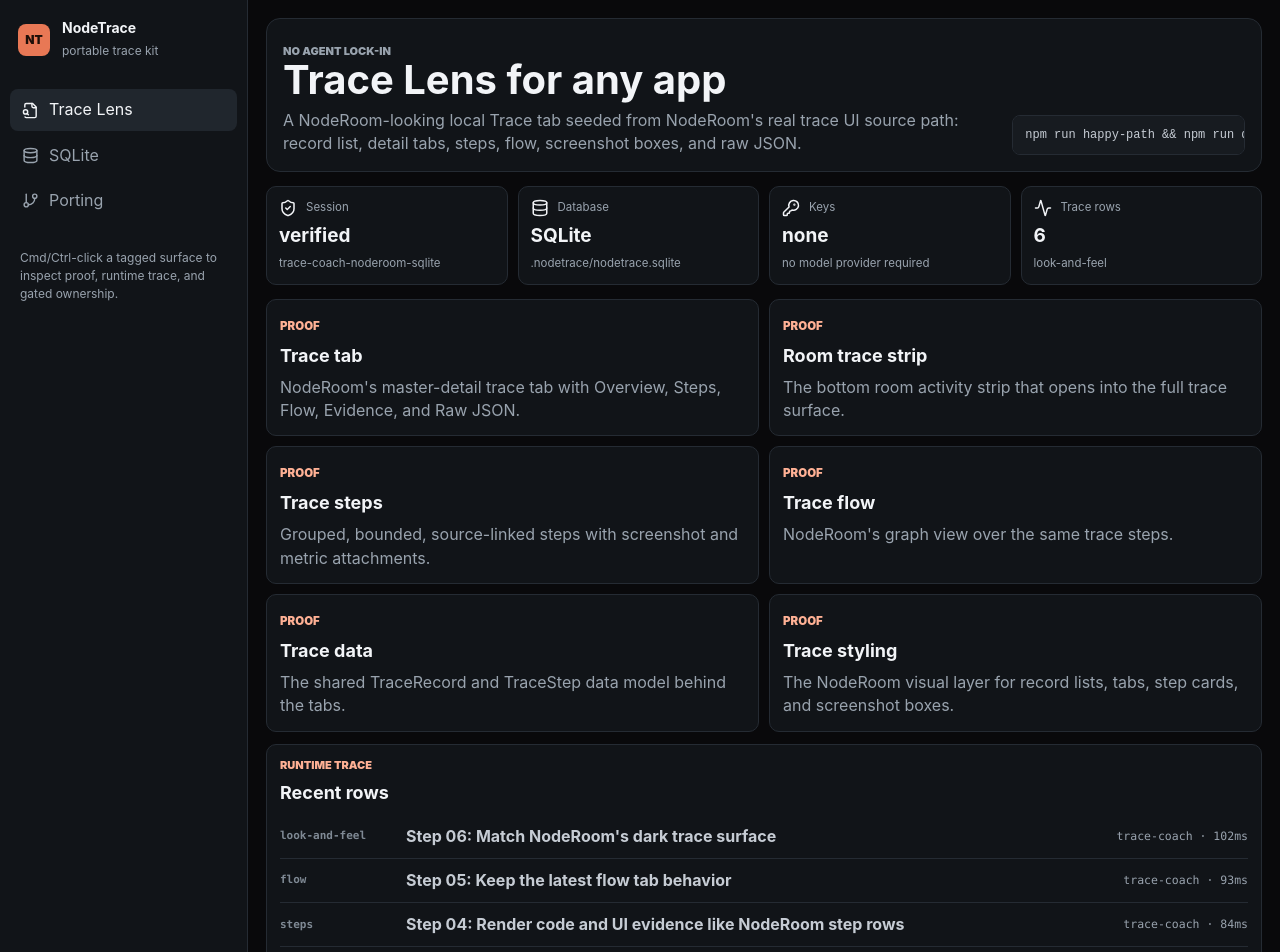
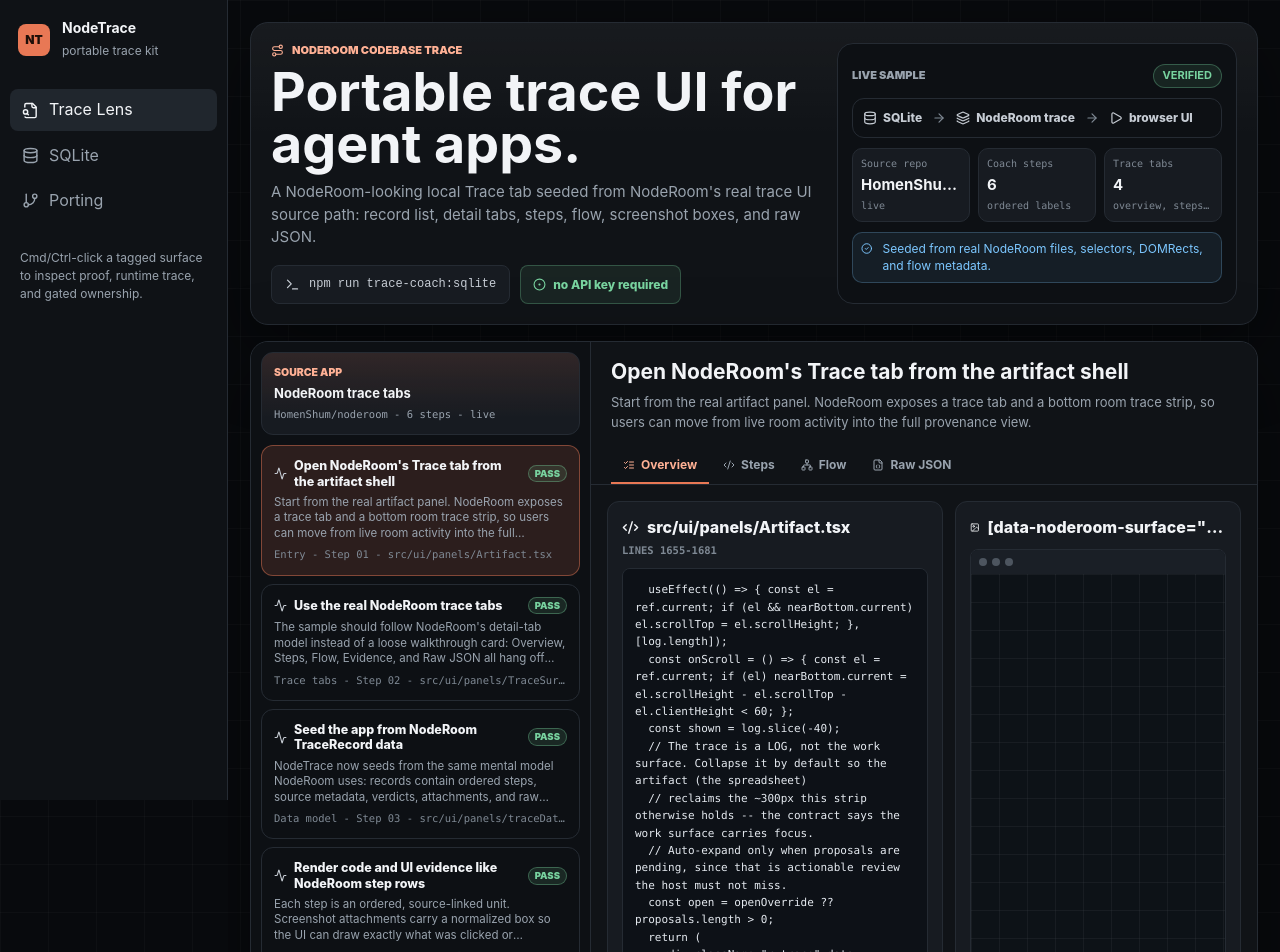
Before and after one commit to HomenShum/nodetrace, a React (Vite) app: page / in a window 1280 px wide. Shown: the top 952 px of the page. Built offline with nearby package versions, Linux system fonts and the light colour scheme.

Commit message:
Polish NodeTrace trace coach sample

```diff
--- a/index.html
+++ b/index.html
@@ -3,6 +3,7 @@
   <head>
     <meta charset="UTF-8" />
     <meta name="viewport" content="width=device-width, initial-scale=1.0" />
+    <link rel="icon" type="image/svg+xml" href="/favicon.svg" />
     <title>NodeTrace</title>
   </head>
   <body>
--- a/public/nodetrace-state.json
+++ b/public/nodetrace-state.json
@@ -1,5 +1,5 @@
 {
-  "generatedAt": "2026-06-17T08:12:06.723Z",
+  "generatedAt": "2026-06-17T08:39:56.797Z",
   "session": {
     "id": "trace-coach-noderoom-sqlite",
     "title": "Trace Coach: NodeRoom codebase trace",
@@ -129,8 +129,7 @@
       "actor": "trace-coach",
       "status": "ok",
       "summary": "Step 01: Open NodeRoom's Trace tab from the artifact shell",
-      "durationMs": 57,
-      "createdAt": "2026-06-17T08:12:07.699Z"
+      "durationMs": 57
     },
     {
       "id": "coach-step-02-detail-tabs-trace",
@@ -141,8 +140,7 @@
       "actor": "trace-coach",
       "status": "ok",
       "summary": "Step 02: Use the real NodeRoom trace tabs",
-      "durationMs": 66,
-      "createdAt": "2026-06-17T08:12:08.699Z"
+      "durationMs": 66
     },
     {
       "id": "coach-step-03-trace-data-trace",
@@ -153,8 +151,7 @@
       "actor": "trace-coach",
       "status": "ok",
       "summary": "Step 03: Seed the app from NodeRoom TraceRecord data",
-      "durationMs": 75,
-      "createdAt": "2026-06-17T08:12:09.699Z"
+      "durationMs": 75
     },
     {
       "id": "coach-step-04-step-row-trace",
@@ -165,8 +162,7 @@
       "actor": "trace-coach",
       "status": "ok",
       "summary": "Step 04: Render code and UI evidence like NodeRoom step rows",
-      "durationMs": 84,
-      "createdAt": "2026-06-17T08:12:10.699Z"
+      "durationMs": 84
     },
     {
       "id": "coach-step-05-flow-trace",
@@ -177,8 +173,7 @@
       "actor": "trace-coach",
       "status": "ok",
       "summary": "Step 05: Keep the latest flow tab behavior",
-      "durationMs": 93,
-      "createdAt": "2026-06-17T08:12:11.699Z"
+      "durationMs": 93
     },
     {
       "id": "coach-step-06-style-trace",
@@ -189,8 +184,7 @@
       "actor": "trace-coach",
       "status": "ok",
       "summary": "Step 06: Match NodeRoom's dark trace surface",
-      "durationMs": 102,
-      "createdAt": "2026-06-17T08:12:12.699Z"
+      "durationMs": 102
     }
   ],
   "codeOwnership": [],
--- a/scripts/agent-trace-scale-smoke.mjs
+++ b/scripts/agent-trace-scale-smoke.mjs
@@ -121,7 +121,7 @@
     builderCapable: false,
     surfaces: [surface],
     proofs: [{ ...proof, sessionId: undefined, createdAt: undefined }].map(({ sessionId: _s, createdAt: _c, ...item }) => item),
-    traces: traces.map(({ sessionId: _sessionId, createdAt, ...trace }) => ({ ...trace, createdAt })),
+    traces: traces.map(({ sessionId: _sessionId, createdAt: _createdAt, ...trace }) => trace),
     codeOwnership: [],
   };
   writeJson(statePath, clientState);
--- a/scripts/init-sqlite.mjs
+++ b/scripts/init-sqlite.mjs
@@ -216,7 +216,7 @@
   builderCapable,
   surfaces,
   proofs: proofs.map(({ createdAt: _createdAt, ...proof }) => proof),
-  traces: traces.map(({ createdAt: traceCreatedAt, ...trace }) => ({ ...trace, createdAt: traceCreatedAt })),
+  traces: traces.map(({ createdAt: _createdAt, ...trace }) => trace),
   codeOwnership: builderCapable
     ? codeOwnership.map(({ createdAt: _createdAt, ...owner }) => owner)
     : [],
--- a/scripts/trace-coach-sqlite.mjs
+++ b/scripts/trace-coach-sqlite.mjs
@@ -352,7 +352,7 @@
   builderCapable: false,
   surfaces,
   proofs: proofs.map(({ sessionId: _sessionId, createdAt: _createdAt, ...proof }) => proof),
-  traces: traces.map(({ sessionId: _sessionId, ...trace }) => trace),
+  traces: traces.map(({ sessionId: _sessionId, createdAt: _createdAt, ...trace }) => trace),
   codeOwnership: [],
   coach: {
     mode: "campaign",
--- a/src/DemoDashboard.tsx
+++ b/src/DemoDashboard.tsx
@@ -1,5 +1,5 @@
 import { useEffect, useMemo, useState } from "react";
-import { Activity, Code2, Database, FileJson, FileSearch, GitBranch, Image, KeyRound, ListChecks, Map, Network, ShieldCheck } from "lucide-react";
+import { Activity, ArrowRight, CheckCircle2, CircleDot, Code2, Database, FileJson, FileSearch, GitBranch, Image, KeyRound, Layers3, ListChecks, Map, Network, Play, Route, ShieldCheck, Terminal } from "lucide-react";
 import { DEFAULT_SURFACES, TraceLensPanel, TraceLensProvider, type NodeTraceState, type TraceCoachState, type TraceCoachStep } from "./trace";
 
 type CoachTab = "overview" | "steps" | "flow" | "raw";
@@ -46,6 +46,14 @@
     ],
     [latestTrace?.phase, state.session.id, state.session.status, state.traces.length],
   );
+  const heroStats = useMemo(
+    () => [
+      { detail: coach?.sourceMode ?? "local", label: "Source repo", value: coach?.sourceRepo ?? "portable" },
+      { detail: "ordered labels", label: "Coach steps", value: String(coach?.steps.length ?? 0) },
+      { detail: "overview, steps, flow, raw", label: "Trace tabs", value: "4" },
+    ],
+    [coach],
+  );
 
   return (
     <TraceLensProvider builderCapable={state.builderCapable}>
@@ -73,16 +81,81 @@
         </aside>
 
         <section className="workspace">
-          <header className="hero" data-nodetrace-surface="shell.statusStrip">
-            <div>
-              <p className="eyebrow">No agent lock-in</p>
-              <h1>Trace Lens for any app</h1>
+          <header className="showcase" data-nodetrace-surface="shell.statusStrip">
+            <div className="showcaseCopy">
+              <p className="eyebrow">
+                <Route size={13} aria-hidden="true" /> NodeRoom codebase trace
+              </p>
+              <h1>Portable trace UI for agent apps.</h1>
               <p>{state.session.summary}</p>
+              <div className="showcaseActions">
+                <div className="command">
+                  <Terminal size={15} aria-hidden="true" />
+                  <code>npm run trace-coach:sqlite</code>
+                </div>
+                <span className="sourcePill">
+                  <CircleDot size={13} aria-hidden="true" /> no API key required
+                </span>
+              </div>
             </div>
-            <div className="command">
-              <code>npm run happy-path && npm run dev</code>
+            <aside className="launchCard" aria-label="Trace Coach launch path">
+              <div className="launchHead">
+                <span>Live sample</span>
+                <strong>{state.session.status}</strong>
+              </div>
+              <div className="launchFlow" aria-label="SQLite to trace UI flow">
+                <span><Database size={14} aria-hidden="true" /> SQLite</span>
+                <ArrowRight size={14} aria-hidden="true" />
+                <span><Layers3 size={14} aria-hidden="true" /> NodeRoom trace</span>
+                <ArrowRight size={14} aria-hidden="true" />
+                <span><Play size={14} aria-hidden="true" /> browser UI</span>
+              </div>
+              <div className="heroStats">
+                {heroStats.map((stat) => (
+                  <div key={stat.label}>
+                    <span>{stat.label}</span>
+                    <strong>{stat.value}</strong>
+                    <small>{stat.detail}</small>
+                  </div>
+                ))}
+              </div>
+              <div className="launchCheck">
+                <CheckCircle2 size={15} aria-hidden="true" />
+                <span>Seeded from real NodeRoom files, selectors, DOMRects, and flow metadata.</span>
+              </div>
+            </aside>
+          </header>
+
+          {coach && activeCoachStep ? (
+            <TraceCoachPanel
+              activeStep={activeCoachStep}
+              activeTab={coachTab}
+              coach={coach}
+              setActiveTab={setCoachTab}
+              setActiveStepId={setActiveCoachStepId}
+            />
+          ) : null}
+
+          <section className="surfaceBand" aria-label="Inspectable surfaces">
+            <div className="surfaceBandHead">
+              <p className="eyebrow">Inspectable surfaces</p>
+              <h2>Every card below is part of the trace contract.</h2>
             </div>
-          </header>
+            <div className="surfaceGrid">
+              {state.surfaces.map((surface) => (
+                <article
+                  key={surface.id}
+                  className="surface"
+                  data-nodetrace-surface={surface.id}
+                  data-artifact-id={surface.id === "workSurface.evidenceCarousel" ? "seed-artifact" : undefined}
+                >
+                  <span>{surface.proofAvailable ? "proof" : "context"}</span>
+                  <h2>{surface.label}</h2>
+                  <p>{surface.about}</p>
+                </article>
+              ))}
+            </div>
+          </section>
 
           <section className="statusGrid" aria-label="Happy path status">
             {statusCards.map(({ detail, Icon, label, value }) => (
@@ -91,21 +164,6 @@
                 <span>{label}</span>
                 <strong>{value}</strong>
                 <small>{detail}</small>
-              </article>
-            ))}
-          </section>
-
-          <section className="surfaceGrid" aria-label="Inspectable surfaces">
-            {state.surfaces.map((surface) => (
-              <article
-                key={surface.id}
-                className="surface"
-                data-nodetrace-surface={surface.id}
-                data-artifact-id={surface.id === "workSurface.evidenceCarousel" ? "seed-artifact" : undefined}
-              >
-                <span>{surface.proofAvailable ? "proof" : "context"}</span>
-                <h2>{surface.label}</h2>
-                <p>{surface.about}</p>
               </article>
             ))}
           </section>
@@ -120,21 +178,12 @@
                 <li key={trace.id} data-element-id={trace.id}>
                   <span>{trace.phase}</span>
                   <strong>{trace.summary}</strong>
-                  <em>{trace.actor} · {trace.durationMs}ms</em>
+                  <em>{trace.actor} - {trace.durationMs}ms</em>
                 </li>
               ))}
             </ol>
           </section>
 
-          {coach && activeCoachStep ? (
-            <TraceCoachPanel
-              activeStep={activeCoachStep}
-              activeTab={coachTab}
-              coach={coach}
-              setActiveTab={setCoachTab}
-              setActiveStepId={setActiveCoachStepId}
-            />
-          ) : null}
         </section>
       </main>
 
@@ -187,7 +236,7 @@
           <span>Source app</span>
           <strong>NodeRoom trace tabs</strong>
           <small>
-            {coach.sourceRepo} · {coach.steps.length} steps · {coach.sourceMode}
+            {coach.sourceRepo} - {coach.steps.length} steps - {coach.sourceMode}
           </small>
         </div>
         {coach.steps.map((step) => (
@@ -209,7 +258,7 @@
             </span>
             <span className="r-tracevu-rec-sub">{step.narrative}</span>
             <span className="r-tracevu-rec-meta">
-              {step.group ?? "Trace"} · {step.stepLabel} · {step.codeBlock.filePath}
+              {step.group ?? "Trace"} - {step.stepLabel} - {step.codeBlock.filePath}
             </span>
           </button>
         ))}
@@ -297,7 +346,7 @@
             <section className="coachPane mapPane" aria-label="Trace coach flow">
               <div className="paneTitle">
                 <Map size={17} aria-hidden="true" />
-                <span>{coach.graphNodes.length} nodes · {coach.graphEdges.length} edges</span>
+                <span>{coach.graphNodes.length} nodes - {coach.graphEdges.length} edges</span>
               </div>
               <div className="graphNodes">
                 {coach.graphNodes.map((node) => (
--- a/src/styles.css
+++ b/src/styles.css
@@ -1,8 +1,8 @@
 :root {
-  --bg-app: #09090b;
-  --bg-primary: #111418;
-  --bg-secondary: #171b20;
-  --bg-tertiary: #1b2027;
+  --bg-app: #080a0d;
+  --bg-primary: #101317;
+  --bg-secondary: #171b21;
+  --bg-tertiary: #20262e;
   --bg-hover: #20262d;
   --line: #252b33;
   --line-strong: #333b46;
@@ -17,6 +17,9 @@
   --success-ink: #78d39f;
   --warning-ink: #e5b567;
   --danger-ink: #f87171;
+  --violet-ink: #a9a7ff;
+  --blue-ink: #7cc7ff;
+  --shadow-elevated: 0 24px 80px rgba(0, 0, 0, 0.42);
   --font-ui: Inter, ui-sans-serif, system-ui, -apple-system, BlinkMacSystemFont, "Segoe UI", sans-serif;
   --font-mono: "JetBrains Mono", "SFMono-Regular", Consolas, monospace;
   color: var(--text-primary);
@@ -34,7 +37,11 @@
 body {
   margin: 0;
   min-width: 320px;
-  background: var(--bg-app);
+  background:
+    linear-gradient(rgba(255, 255, 255, 0.025) 1px, transparent 1px),
+    linear-gradient(90deg, rgba(255, 255, 255, 0.022) 1px, transparent 1px),
+    var(--bg-app);
+  background-size: 48px 48px;
 }
 
 button {
@@ -44,18 +51,20 @@
 
 .shell {
   display: grid;
-  grid-template-columns: 248px minmax(0, 1fr);
+  grid-template-columns: 228px minmax(0, 1fr);
   min-height: 100vh;
-  background: var(--bg-app);
 }
 
 .rail {
+  position: sticky;
+  top: 0;
   display: flex;
   flex-direction: column;
   gap: 28px;
+  height: 100vh;
   padding: 18px 10px;
   border-right: 1px solid var(--line);
-  background: var(--bg-primary);
+  background: rgba(16, 19, 23, 0.96);
   color: var(--text-primary);
 }
 
@@ -119,36 +128,55 @@
 }
 
 .workspace {
+  width: min(100%, 1500px);
   min-width: 0;
-  padding: 18px;
+  margin: 0 auto;
+  padding: 22px;
   overflow: auto;
 }
 
-.hero {
-  display: flex;
-  align-items: flex-end;
-  justify-content: space-between;
+.showcase {
+  display: grid;
+  grid-template-columns: minmax(0, 1fr) minmax(320px, 400px);
   gap: 16px;
+  min-height: 246px;
   border: 1px solid var(--line);
-  border-radius: 14px;
-  padding: 16px;
-  background: var(--bg-primary);
+  border-radius: 18px;
+  padding: 20px;
+  background:
+    linear-gradient(180deg, rgba(255, 255, 255, 0.035), transparent 38%),
+    var(--bg-primary);
+  box-shadow: var(--shadow-elevated);
 }
 
-.hero h1 {
-  margin: 0;
-  font-size: clamp(24px, 4vw, 40px);
-  letter-spacing: 0;
-  line-height: 1;
+.showcaseCopy {
+  display: flex;
+  min-width: 0;
+  flex-direction: column;
+  justify-content: center;
 }
 
-.hero p {
-  max-width: 820px;
-  margin: 9px 0 0;
+.showcaseCopy h1 {
+  max-width: 860px;
+  margin: 0;
+  color: var(--text-primary);
+  font-size: clamp(34px, 4.2vw, 58px);
+  letter-spacing: 0;
+  line-height: 0.96;
+}
+
+.showcaseCopy > p:not(.eyebrow) {
+  max-width: 760px;
+  margin: 12px 0 0;
   color: var(--text-muted);
+  font-size: 15px;
+  line-height: 1.5;
 }
 
 .eyebrow {
+  display: inline-flex;
+  align-items: center;
+  gap: 8px;
   margin: 0 0 7px;
   color: var(--accent-ink);
   font-size: 11px;
@@ -157,11 +185,21 @@
   text-transform: uppercase;
 }
 
+.showcaseActions {
+  display: flex;
+  flex-wrap: wrap;
+  gap: 10px;
+  margin-top: 16px;
+}
+
 .command {
+  display: inline-flex;
+  align-items: center;
+  gap: 9px;
   overflow-x: auto;
   border: 1px solid var(--line);
   border-radius: 8px;
-  padding: 10px 12px;
+  padding: 10px 13px;
   background: var(--bg-secondary);
   color: var(--text-secondary);
   font-family: var(--font-mono);
@@ -172,15 +210,132 @@
   white-space: nowrap;
 }
 
+.sourcePill {
+  display: inline-flex;
+  align-items: center;
+  gap: 7px;
+  border: 1px solid rgba(120, 211, 159, 0.28);
+  border-radius: 8px;
+  padding: 10px 12px;
+  background: rgba(120, 211, 159, 0.09);
+  color: var(--success-ink);
+  font-size: 12px;
+  font-weight: 800;
+}
+
+.launchCard {
+  display: grid;
+  align-content: center;
+  gap: 10px;
+  min-width: 0;
+  border: 1px solid var(--line);
+  border-radius: 16px;
+  padding: 14px;
+  background: #0d1014;
+}
+
+.launchHead,
+.launchFlow,
+.launchCheck {
+  display: flex;
+  align-items: center;
+  gap: 10px;
+}
+
+.launchHead {
+  justify-content: space-between;
+}
+
+.launchHead span {
+  color: var(--text-muted);
+  font-size: 11px;
+  font-weight: 900;
+  text-transform: uppercase;
+}
+
+.launchHead strong {
+  border: 1px solid rgba(120, 211, 159, 0.32);
+  border-radius: 999px;
+  padding: 3px 9px;
+  background: rgba(120, 211, 159, 0.1);
+  color: var(--success-ink);
+  font-size: 11px;
+  text-transform: uppercase;
+}
+
+.launchFlow {
+  flex-wrap: wrap;
+  border: 1px solid var(--line);
+  border-radius: 12px;
+  padding: 10px;
+  color: var(--text-tertiary);
+}
+
+.launchFlow span {
+  display: inline-flex;
+  align-items: center;
+  gap: 6px;
+  color: var(--text-secondary);
+  font-size: 12px;
+  font-weight: 800;
+}
+
+.heroStats {
+  display: grid;
+  grid-template-columns: repeat(3, minmax(0, 1fr));
+  gap: 8px;
+}
+
+.heroStats div {
+  min-width: 0;
+  border: 1px solid var(--line);
+  border-radius: 10px;
+  padding: 8px;
+  background: var(--bg-secondary);
+}
+
+.heroStats span,
+.heroStats small {
+  display: block;
+  overflow: hidden;
+  color: var(--text-tertiary);
+  font-family: var(--font-mono);
+  font-size: 10px;
+  text-overflow: ellipsis;
+  white-space: nowrap;
+}
+
+.heroStats strong {
+  display: block;
+  overflow: hidden;
+  margin: 3px 0;
+  color: var(--text-primary);
+  font-size: 15px;
+  text-overflow: ellipsis;
+  white-space: nowrap;
+}
+
+.launchCheck {
+  align-items: flex-start;
+  border: 1px solid rgba(124, 199, 255, 0.24);
+  border-radius: 10px;
+  padding: 8px;
+  background: rgba(124, 199, 255, 0.08);
+  color: var(--blue-ink);
+  font-size: 12px;
+  line-height: 1.35;
+}
+
 .statusGrid {
   display: grid;
   grid-template-columns: repeat(4, minmax(0, 1fr));
   gap: 10px;
-  margin: 14px 0;
+  margin: 14px 0 0;
 }
 
 .stat,
 .surface,
+.surfaceBand,
 .tracePreview {
   border: 1px solid var(--line);
   border-radius: 10px;
@@ -217,13 +372,36 @@
 
 .surfaceGrid {
   display: grid;
-  grid-template-columns: repeat(2, minmax(0, 1fr));
+  grid-template-columns: repeat(3, minmax(0, 1fr));
   gap: 10px;
 }
 
+.surfaceBand {
+  margin-top: 14px;
+  padding: 14px;
+}
+
+.surfaceBandHead {
+  display: flex;
+  align-items: end;
+  justify-content: space-between;
+  gap: 16px;
+  margin-bottom: 12px;
+}
+
+.surfaceBandHead h2 {
+  max-width: 620px;
+  margin: 0;
+  color: var(--text-primary);
+  font-size: 18px;
+  line-height: 1.25;
+  text-align: right;
+}
+
 .surface {
-  min-height: 126px;
+  min-height: 116px;
   padding: 13px;
+  background: var(--bg-secondary);
 }
 
 .surface span {
@@ -289,13 +467,14 @@
 
 .coachPanel {
   display: grid;
-  grid-template-columns: minmax(248px, 320px) minmax(0, 1fr);
-  min-height: 720px;
-  margin-top: 12px;
+  grid-template-columns: minmax(286px, 340px) minmax(0, 1fr);
+  min-height: 780px;
+  margin-top: 16px;
   overflow: hidden;
   border: 1px solid var(--line);
-  border-radius: 14px;
+  border-radius: 18px;
   background: var(--bg-primary);
+  box-shadow: var(--shadow-elevated);
 }
 
 .coachList {
@@ -309,11 +488,13 @@
 .coachSource {
   display: grid;
   gap: 4px;
-  margin-bottom: 8px;
+  margin-bottom: 10px;
   border: 1px solid var(--line);
-  border-radius: 10px;
-  padding: 10px;
-  background: var(--bg-secondary);
+  border-radius: 12px;
+  padding: 12px;
+  background:
+    linear-gradient(180deg, rgba(232, 120, 85, 0.12), transparent 80%),
+    var(--bg-secondary);
 }
 
 .coachSource span {
@@ -340,10 +521,10 @@
   display: grid;
   gap: 6px;
   width: 100%;
-  margin: 0 0 7px;
+  margin: 0 0 8px;
   border: 1px solid var(--line);
-  border-radius: 10px;
-  padding: 10px;
+  border-radius: 12px;
+  padding: 12px;
   background: transparent;
   color: var(--text-secondary);
   cursor: pointer;
@@ -366,12 +547,10 @@
 .r-tracevu-rec-title {
   min-width: 0;
   flex: 1;
-  overflow: hidden;
   color: var(--text-primary);
   font-size: 12.5px;
   font-weight: 800;
-  text-overflow: ellipsis;
-  white-space: nowrap;
+  line-height: 1.22;
 }
 
 .r-tracevu-pill {
@@ -392,7 +571,7 @@
   font-size: 11.5px;
   line-height: 1.35;
   -webkit-box-orient: vertical;
-  -webkit-line-clamp: 2;
+  -webkit-line-clamp: 3;
 }
 
 .r-tracevu-rec-meta {
@@ -414,21 +593,23 @@
 .r-tracevu-detail-head {
   flex: none;
   border-bottom: 1px solid var(--line);
-  padding: 13px 16px 0;
+  padding: 18px 20px 0;
   background: var(--bg-primary);
 }
 
 .r-tracevu-detail-head strong {
   display: block;
   color: var(--text-primary);
-  font-size: 16px;
+  font-size: 21px;
+  line-height: 1.15;
 }
 
 .r-tracevu-detail-head p {
   max-width: 920px;
-  margin: 5px 0 12px;
+  margin: 8px 0 16px;
   color: var(--text-muted);
-  font-size: 12.5px;
+  font-size: 13px;
+  line-height: 1.55;
 }
 
 .r-tracevu-tabs {
@@ -440,7 +621,7 @@
   display: inline-flex;
   align-items: center;
   gap: 6px;
-  padding: 7px 11px;
+  padding: 8px 12px;
   border-bottom: 2px solid transparent;
   background: transparent;
   color: var(--text-muted);
@@ -462,21 +643,21 @@
   flex: 1;
   min-height: 0;
   overflow: auto;
-  padding: 14px;
+  padding: 16px;
 }
 
 .coachOverview {
   display: grid;
-  grid-template-columns: minmax(0, 1.05fr) minmax(0, 0.95fr);
+  grid-template-columns: minmax(0, 1.08fr) minmax(0, 0.92fr);
   gap: 12px;
 }
 
 .coachPane {
   min-width: 0;
   border: 1px solid var(--line);
-  border-radius: 10px;
+  border-radius: 12px;
   background: var(--bg-secondary);
-  padding: 12px;
+  padding: 14px;
 }
 
 .paneTitle {
@@ -506,8 +687,8 @@
 
 .coachPane pre {
   overflow: auto;
-  min-height: 380px;
-  max-height: 520px;
+  min-height: 486px;
+  max-height: 600px;
   margin: 10px 0 0;
   border: 1px solid var(--line);
   border-radius: 8px;
@@ -544,7 +725,7 @@
 
 .captureBody {
   position: relative;
-  min-height: 346px;
+  min-height: 492px;
   padding: 16px;
   background:
     linear-gradient(90deg, rgba(153, 163, 174, 0.09) 1px, transparent 1px),
@@ -689,7 +870,7 @@
 }
 
 .mapPane {
-  min-height: 560px;
+  min-height: 620px;
 }
 
 .graphNodes {
@@ -744,7 +925,11 @@
   white-space: pre-wrap;
 }
 
-@media (max-width: 1120px) {
+@media (max-width: 980px) {
+  .showcase {
+    grid-template-columns: 1fr;
+  }
+
   .statusGrid,
   .surfaceGrid,
   .coachOverview {
@@ -772,9 +957,26 @@
     padding: 12px;
   }
 
-  .hero {
+  .showcase {
+    align-items: flex-start;
+    padding: 16px;
+  }
+
+  .showcaseCopy h1 {
+    font-size: 38px;
+  }
+
+  .surfaceBandHead {
     align-items: flex-start;
     flex-direction: column;
+  }
+
+  .surfaceBandHead h2 {
+    text-align: left;
+  }
+
+  .heroStats {
+    grid-template-columns: 1fr;
   }
 
   .tracePreview li {
--- a/src/trace/TraceLensPanel.tsx
+++ b/src/trace/TraceLensPanel.tsx
@@ -56,7 +56,7 @@
                   </div>
                   <p>{proof.detail}</p>
                   <footer>
-                    <span>{proof.sourceLabel} · {Math.round(proof.confidence * 100)}%</span>
+                    <span>{proof.sourceLabel} - {Math.round(proof.confidence * 100)}%</span>
                     {proof.sourceUrl ? (
                       <a href={proof.sourceUrl} target="_blank" rel="noreferrer">
                         Open source <ArrowUpRight size={12} aria-hidden="true" />
@@ -83,7 +83,7 @@
                   <li key={trace.id}>
                     <span>{trace.phase}</span>
                     <strong>{trace.summary}</strong>
-                    <em>{trace.actor} · {trace.durationMs}ms</em>
+                    <em>{trace.actor} - {trace.durationMs}ms</em>
                   </li>
                 ))}
               </ol>
--- a/src/trace/types.ts
+++ b/src/trace/types.ts
@@ -37,7 +37,7 @@
   status: "ok" | "running" | "blocked" | "error" | "ready";
   summary: string;
   durationMs: number;
-  createdAt: string;
+  createdAt?: string;
 }
 
 export interface CodeOwnershipReceipt {
```
Also changed, not shown: public/favicon.svg (added), 8 other files (tests, documents, lock files or other folders).
